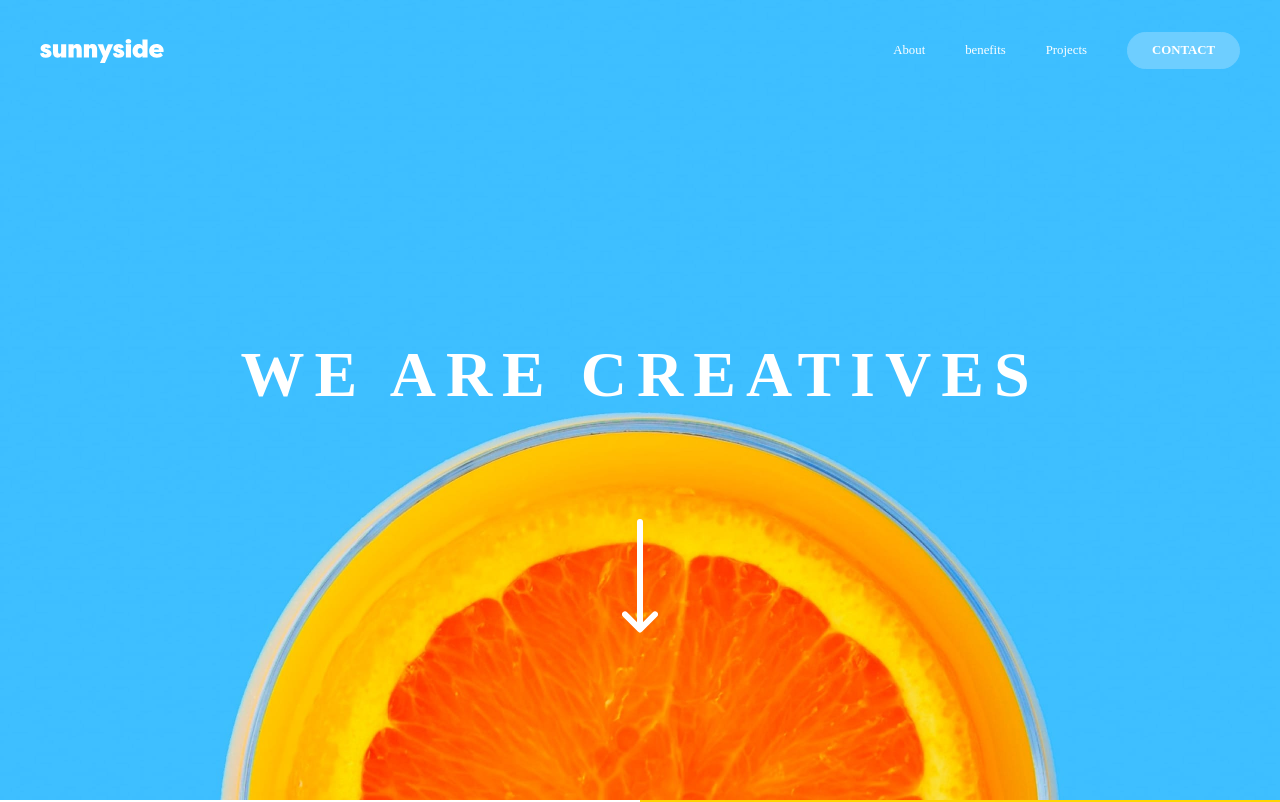
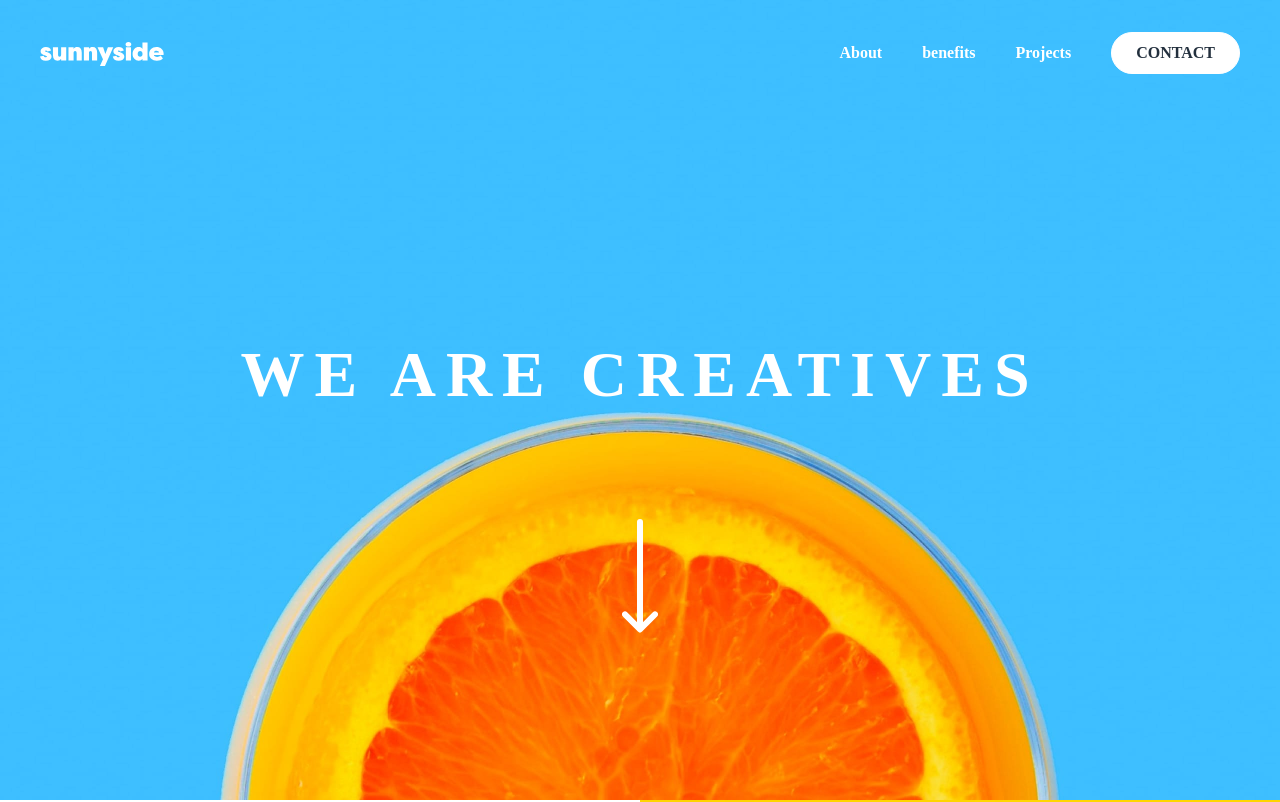
Before and after one commit to NN-NT-TN/sunnyside-agency-landing-page-main, a plain HTML site: page index.html in a window 1280 px wide. Shown: the top 802 px of the page. Drawn offline with Linux system fonts and the light colour scheme; a web font is replaced by a local one.

Commit message:
Fix some styling error

```diff
--- a/index.html
+++ b/index.html
@@ -9,10 +9,6 @@
   <title>Frontend Mentor | Sunnyside agency landing page</title>
   <link rel="stylesheet" href="style.css">
   <!-- Feel free to remove these styles or customise in your own stylesheet 👍 -->
-  <style>
-    .attribution { font-size: 11px; text-align: center; }
-    .attribution a { color: hsl(228, 45%, 44%); }
-  </style>
 </head>
 <body>
   <header>
@@ -151,10 +147,6 @@
           <img src="images/icon-pinterest.svg" alt="pinterest-icon">
         </a>
       </div>
-      <div class="attribution">
-        Challenge by <a href="https://www.frontendmentor.io?ref=challenge" target="_blank">Frontend Mentor</a>.
-        Coded by <a href="#">Your Name Here</a>.
-      </div>
     </div>
   </footer>
 <script src="script.js"></script>
--- a/style.css
+++ b/style.css
@@ -137,16 +137,26 @@
   }
   .nav-links a{
     color: var(--White);
-    font-size: .8em;
+    font-size:1rem;
+    font-weight: 600;
   }
 
   .Font-Fraunces-9pt{
     font-family: 'Fraunces' ;
   }
-  .nav-links a:nth-last-child(1){
-
+  .nav-links :nth-last-child(1){
+    color: var(--Very-dark-desaturated-blue);
     text-transform: uppercase;
-    font-weight: 600;
+    font-weight: 900;
+    background-color: var(--White);
+    border: 1px solid var(--White);
+    padding: .5rem 1.5rem;
+    border-radius: 25px;
+  }
+  .nav-links :nth-last-child(1):hover{
+    color: var(--White);
+    text-transform: uppercase;
+    font-weight: 900;
     background-color: rgb(110, 206, 255);
     border: 1px solid rgb(110, 206, 255);
     padding: .5rem 1.5rem;
```
